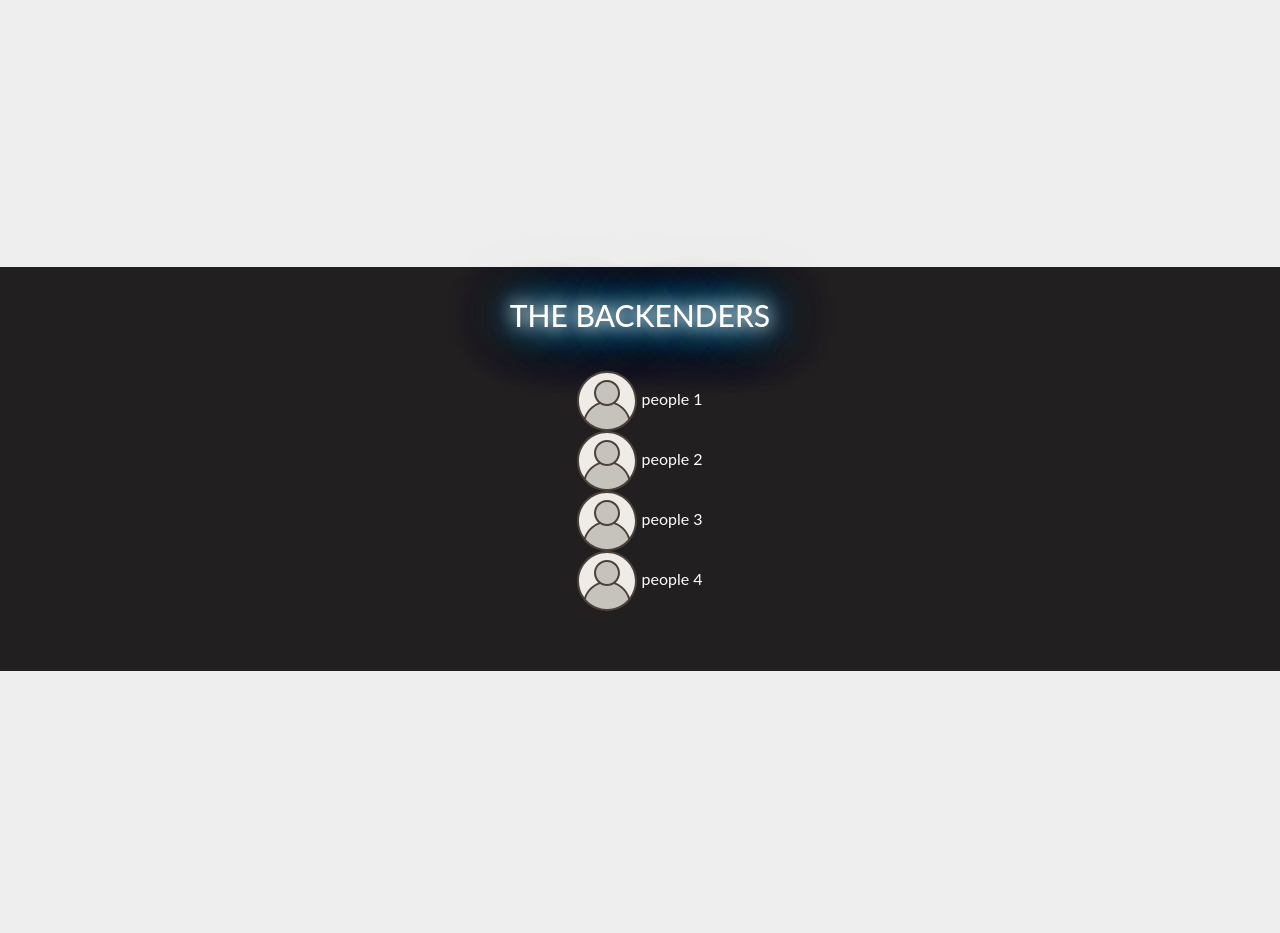
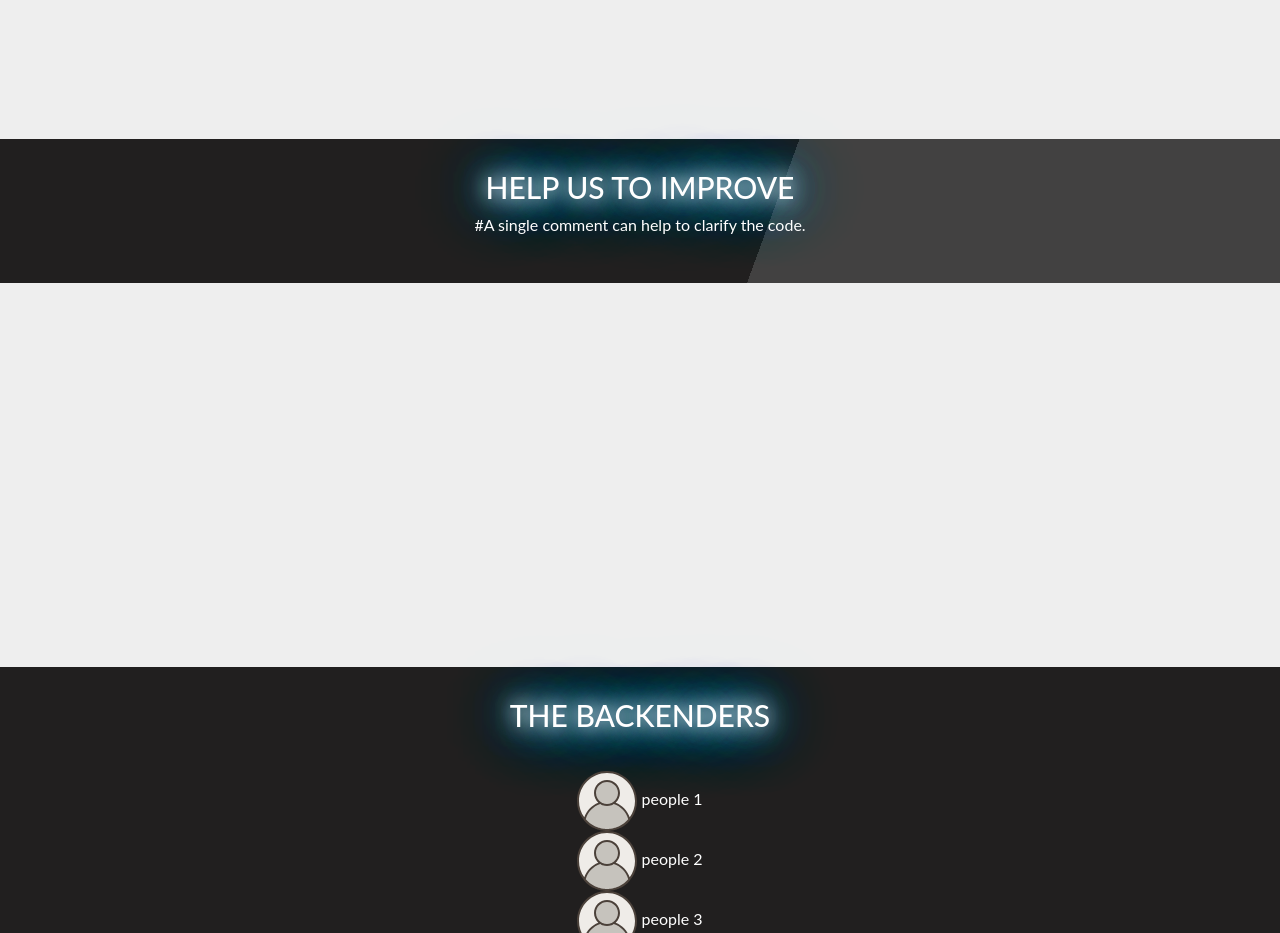
Before and after one commit to Team-DotPy/team-DotPy-site, a plain HTML site: page index.html in a window 1280 px wide. Shown: the part 4220-5153 px from the top of the page. Before the commit the page ends 4891 px from the top, so only its background shows below. Drawn offline with nearby package versions, Linux system fonts and the light colour scheme; a web font is replaced by a local one.

Commit message:
addition of the feedback form

```diff
--- a/index.html
+++ b/index.html
@@ -45,10 +45,6 @@
         document.getElementById("mySidenav").style.width = "0";
       }
     </script>
-
-
-
-
 </head>
 
 
@@ -136,6 +132,12 @@
     </div>
 
 
+    <div class="form-div">
+      <h3 class="glow">HELP US TO IMPROVE</h3>
+      <p>#A single comment can help to clarify the code.</p>
+    </div>
+
+
 
 <script>
   //Get the button
--- a/styles.css
+++ b/styles.css
@@ -132,6 +132,13 @@ body{
     justify-content: center;
 }
 
+.form-div{
+  margin-top: 20%;
+  text-align: center;
+  color: #fff ;
+  padding: 30px;
+  background: linear-gradient(110deg, #211F1F 60%, #424141 60%);
+}
 
 .goals{
   background: linear-gradient(110deg, #211F1F 60%, #424141 60%);
```
